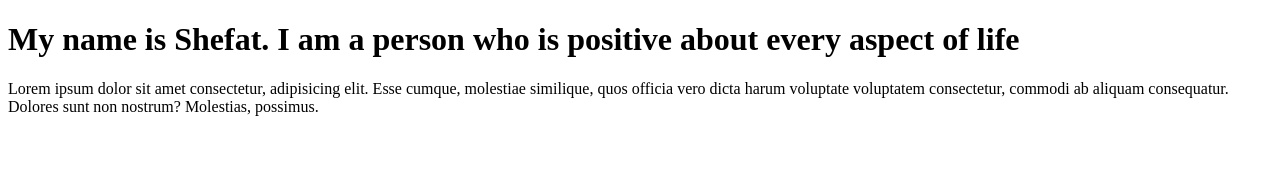
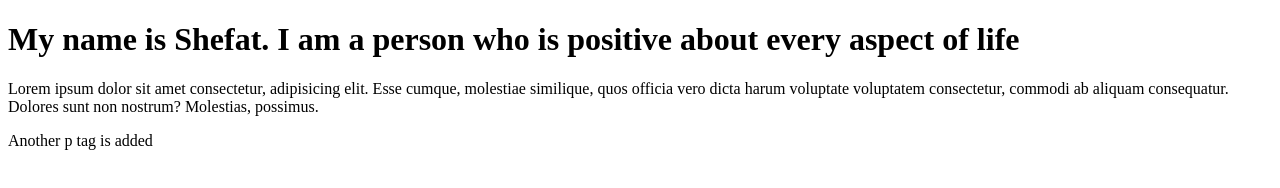
Before and after one commit to Shefat-E-Zannat/second-website, a plain HTML site: page Index.html in a window 1280 px wide. Drawn offline with Linux system fonts and the light colour scheme.

Commit message:
another p tag added

```diff
--- a/Index.html
+++ b/Index.html
@@ -8,6 +8,8 @@
 <body>
     <h1>My name is Shefat. I am a person who is positive about every aspect of life</h1>
     <p>Lorem ipsum dolor sit amet consectetur, adipisicing elit. Esse cumque, molestiae similique, quos officia vero dicta harum voluptate voluptatem consectetur, commodi ab aliquam consequatur. Dolores sunt non nostrum? Molestias, possimus.</p>
+    <p>Another p tag is added</p>
+
 </body>
 
 </html>
```
